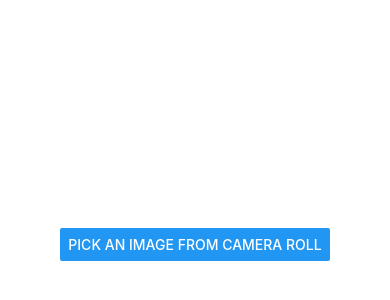
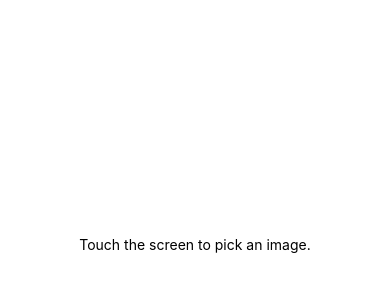
Before and after one commit to kuman514/ReactNativePhotoGallery, a React Native app: screen / in a window 390 px wide. Shown: the part 178-478 px from the top of the page. Built offline with nearby package versions, Linux system fonts and the light colour scheme.

Commit message:
feat(viewer): add image viewer in contain aspect

```diff
--- a/App.tsx
+++ b/App.tsx
@@ -1,6 +1,6 @@
 import * as ImagePicker from 'expo-image-picker';
 import { useState } from 'react';
-import { StyleSheet, Button, Image, View } from 'react-native';
+import { StyleSheet, Image, View, Text } from 'react-native';
 
 const styles = StyleSheet.create({
   container: {
@@ -15,11 +15,8 @@ export default function App() {
   const [imageURI, setImageURI] = useState<string | null>(null);
 
   const pickImage = async () => {
-    // No permissions request is necessary for launching the image library
     const result = await ImagePicker.launchImageLibraryAsync({
       mediaTypes: ImagePicker.MediaTypeOptions.All,
-      allowsEditing: true,
-      aspect: [4, 3],
       quality: 1,
     });
 
@@ -29,10 +26,14 @@ export default function App() {
   };
 
   return (
-    <View style={styles.container}>
-      <Button title="Pick an image from camera roll" onPress={pickImage} />
-      {imageURI && (
-        <Image source={{ uri: imageURI }} style={{ width: 200, height: 200 }} />
+    <View style={styles.container} onTouchEnd={pickImage}>
+      {imageURI ? (
+        <Image
+          source={{ uri: imageURI }}
+          style={{ width: '100%', height: '100%', resizeMode: 'contain' }}
+        />
+      ) : (
+        <Text>Touch the screen to pick an image.</Text>
       )}
     </View>
   );
```
